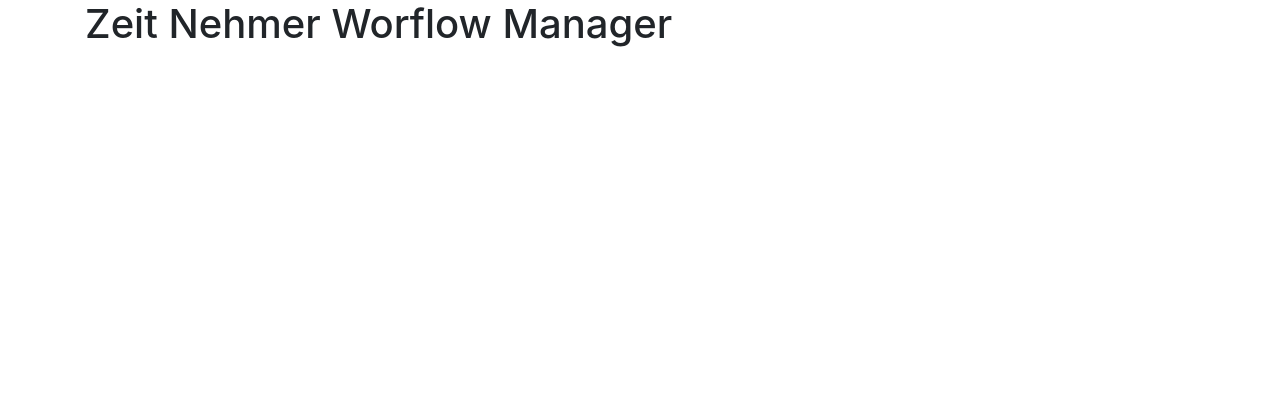
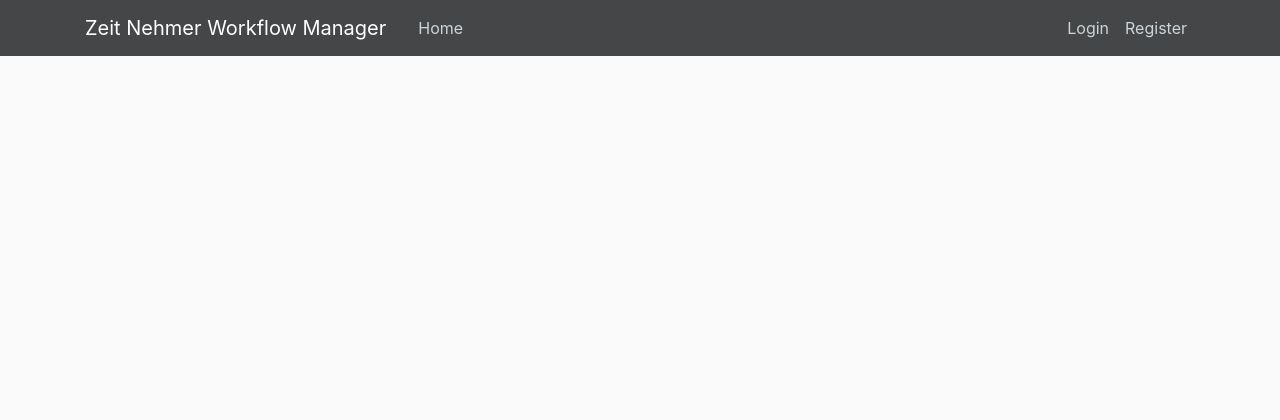
Before and after one commit to GaddPetrivoki/ProcrastinatorsRUM, a Django app: page / in a window 1280 px wide. Shown: the top 420 px of the page. Before the commit the page ends 47 px from the top, so only its background shows below. Run offline with Django 4.2, Linux system fonts and the light colour scheme; some libraries are stand-ins or nearby versions.

Commit message:
Added nav bar and buttons

```diff
--- /dev/null
+++ b/ZeitNehmer/Main_Page/static/Main_Page/main.css
@@ -0,0 +1,85 @@
+
+body {
+  background: #fafafa;
+  color: #333333;
+  margin-top: 5rem;
+}
+
+h1, h2, h3, h4, h5, h6 {
+  color: #444444;
+}
+
+ul {
+  margin: 0;
+}
+
+.bg-steel {
+  background-color: #454647;
+}
+
+.site-header .navbar-nav .nav-link {
+  color: #cbd5db;
+}
+
+.site-header .navbar-nav .nav-link:hover {
+  color: #ffffff;
+}
+
+.site-header .navbar-nav .nav-link.active {
+  font-weight: 500;
+}
+
+.content-section {
+  background: #ffffff;
+  padding: 10px 20px;
+  border: 1px solid #dddddd;
+  border-radius: 3px;
+  margin-bottom: 20px;
+}
+
+.article-title {
+  color: #444444;
+}
+
+a.article-title:hover {
+  color: #428bca;
+  text-decoration: none;
+}
+
+.article-content {
+  white-space: pre-line;
+}
+
+.article-img {
+  height: 65px;
+  width: 65px;
+  margin-right: 16px;
+}
+
+.article-metadata {
+  padding-bottom: 1px;
+  margin-bottom: 4px;
+  border-bottom: 1px solid #e3e3e3
+}
+
+.article-metadata a:hover {
+  color: #333;
+  text-decoration: none;
+}
+
+.article-svg {
+  width: 25px;
+  height: 25px;
+  vertical-align: middle;
+}
+
+.account-img {
+  height: 125px;
+  width: 125px;
+  margin-right: 20px;
+  margin-bottom: 16px;
+}
+
+.account-heading {
+  font-size: 2.5rem;
+}
--- a/ZeitNehmer/Main_Page/templates/Main_Page/base.html
+++ b/ZeitNehmer/Main_Page/templates/Main_Page/base.html
@@ -1,4 +1,4 @@
-<!DOCTYPE html>
+{% load static %}
 <html>
 <head>
 
@@ -9,6 +9,8 @@
     <!-- Bootstrap CSS -->
     <link rel="stylesheet" href="https://maxcdn.bootstrapcdn.com/bootstrap/4.0.0/css/bootstrap.min.css" integrity="sha384-Gn5384xqQ1aoWXA+058RXPxPg6fy4IWvTNh0E263XmFcJlSAwiGgFAW/dAiS6JXm" crossorigin="anonymous">
 
+    <link rel="stylesheet" type="text/css" href="{% static 'Main_Page/main.css' %}">
+
     {% if title %}
          <title> ZN Workflow - {{ title }} </title>
     {% else %}
@@ -16,6 +18,29 @@
     {% endif %}
 </head>
     <body>
+
+    <header class="site-header">
+        <nav class="navbar navbar-expand-md navbar-dark bg-steel fixed-top">
+            <div class="container">
+                <a class="navbar-brand mr-4" href="/">Zeit Nehmer Workflow Manager</a>
+                <button class="navbar-toggler" type="button" data-toggle="collapse" data-target="#navbarToggle" aria-controls="navbarToggle" aria-expanded="false" aria-label="Toggle navigation">
+                    <span class="navbar-toggler-icon"></span>
+                </button>
+                <div class="collapse navbar-collapse" id="navbarToggle">
+                    <div class="navbar-nav mr-auto">
+                        <a class="nav-item nav-link" href="/">Home</a>
+                        <a class="nav-item nav-link" href="/about"></a>
+                    </div>
+                    <!-- Navbar Right Side -->
+                    <div class="navbar-nav">
+                        <a class="nav-item nav-link" href="#">Login</a>
+                        <a class="nav-item nav-link" href="#">Register</a>
+                    </div>
+                </div>
+            </div>
+        </nav>
+    </header>
+
         <div class = "container">
         {% block content %} {% endblock %}
         </div>
--- a/ZeitNehmer/Main_Page/templates/Main_Page/home.html
+++ b/ZeitNehmer/Main_Page/templates/Main_Page/home.html
@@ -1,4 +1,4 @@
 {% extends "Main_Page/base.html" %}
 {% block content %}
-    <h1> Zeit Nehmer Worflow Manager </h1>
+    <h1>  </h1>
 {% endblock content%}
```
